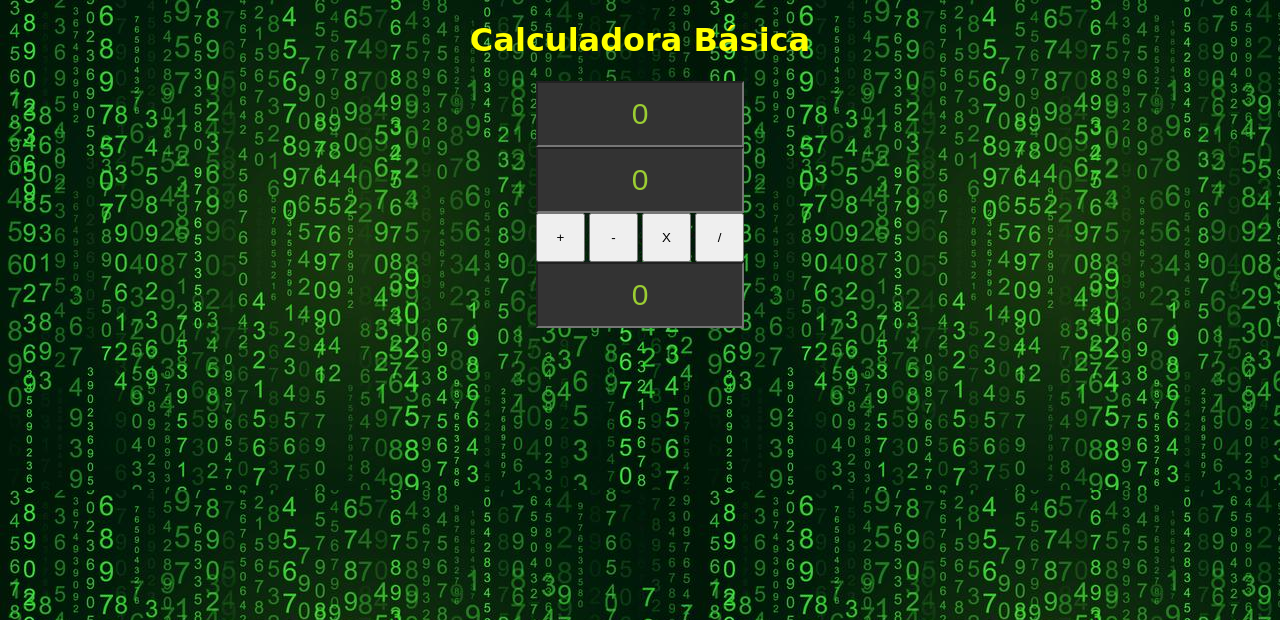
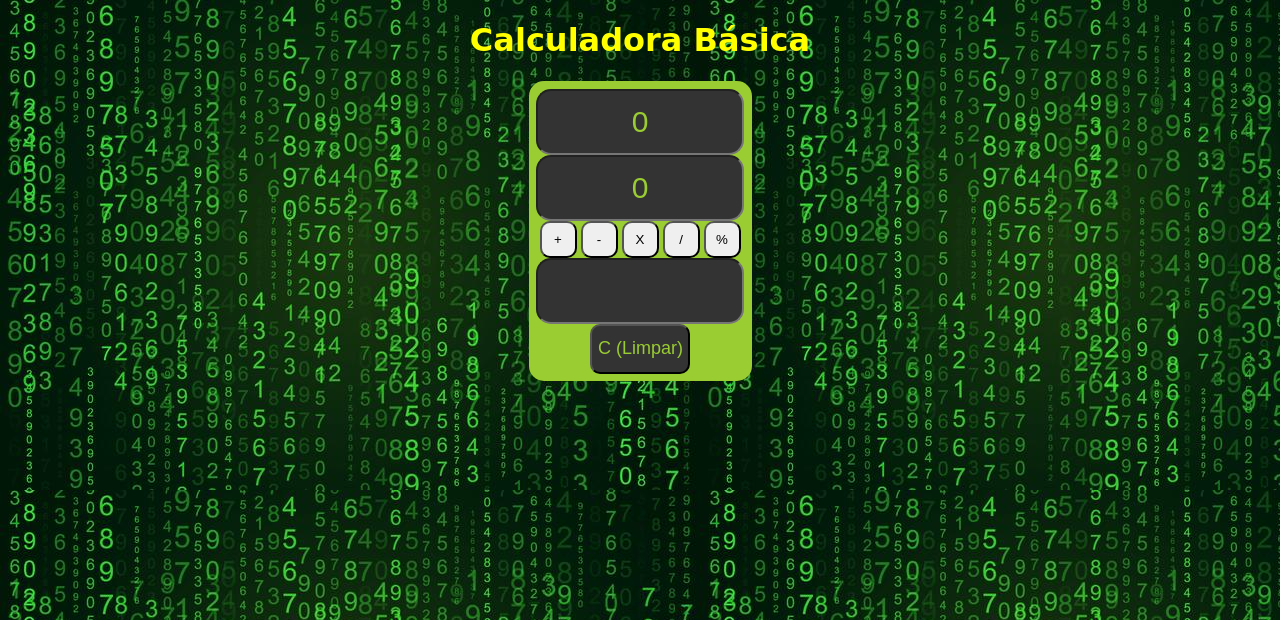
Before and after one commit to cuba900/calculadora-basica, a plain HTML site: page index.html in a window 1280 px wide. Shown: the top 620 px of the page. Drawn offline with nearby package versions, Linux system fonts and the light colour scheme.

Commit message:
update06102019

```diff
--- a/index.html
+++ b/index.html
@@ -11,19 +11,26 @@
 </head>
 <body>
     <h1>Calculadora Básica</h1>
-    <form name="calc">
+
+    <div id="calculadora">
+        <form id="calc" name="calc">
         <input id="caixa" type="Text" name="operando1" value="0" size="16">
         <br>
         <input id="caixa" type="Text" name="operando2" value="0" size="16">
         <br>
-        <input id="ope" type="Button" name="" value=" + " onclick="calcula('+')">
-        <input id="ope" type="Button" name="" value=" - " onclick="calcula('-')">
-        <input id="ope" type="Button" name="" value=" X " onclick="calcula('*')">
-        <input id="ope" type="Button" name="" value=" / " onclick="calcula('/')">
+        <input class="btn" id="ope" type="Button" name="" value=" + " onclick="calcula('+')">
+        <input class="btn" id="ope" type="Button" name="" value=" - " onclick="calcula('-')">
+        <input class="btn" id="ope" type="Button" name="" value=" X " onclick="calcula('*')">
+        <input class="btn" id="ope" type="Button" name="" value=" / " onclick="calcula('/')">
+        <input class="btn" id="ope" type="Button" name="" value=" % " onclick="calcula('%')">
         <br>
-        <input id="caixa" type="Text" name="resultado" value="0" size="16">
+        <input id="caixa" type="Text" name="resultado" value="" size="16">
         </form>
+        <input class="btn" id="limpar" type="reset" name="" value="C (Limpar)" onclick="clearcalc(event);">
+    </div>
 
+
+        <script src="https://ajax.googleapis.com/ajax/libs/jquery/3.1.1/jquery.min.js"></script>
         <script src="main.js"></script>
 
 </body>
--- a/main.js
+++ b/main.js
@@ -1,6 +1,11 @@
-function calcula(operacion){
-    let operando1 = document.calc.operando1.value
-    let operando2 = document.calc.operando2.value
-    let result = eval(operando1 + operacion + operando2)
+function calcula(operacion) {
+    let operando1=document.calc.operando1.value
+    let operando2=document.calc.operando2.value
+    let result=eval(operando1 + operacion + operando2)
     document.calc.resultado.value = result
 }
+
+function clearcalc(e) {
+    e.preventDefault();
+    $("#calc")[0].reset()
+}
--- a/style.css
+++ b/style.css
@@ -1,14 +1,24 @@
 body{
     text-align: center;
     position: relative;
-    /* background-color: rgb(241, 140, 8); */
     background-image: url("matrix-background.jpg");
 }
-form{
-    padding-left:0;
+
+#calculadora {
+    background-color: yellowgreen;
+    border-radius: 15px;
+    width:223px;
+    height: 292px;
+    margin: auto;
+    padding-top: 8px;
 
 
 }
+
+form td {
+    padding-left:0;
+}
+
 #caixa {
     text-align: center;
     width: 200px;
@@ -16,13 +26,25 @@ form{
     font-size: 30px;
     background-color: #333;
     color: yellowgreen;
+    border-radius: 15px;
 }
 #ope{
-    width: 49px;
-    height: 49px;
+    width: 37px;
+    height: 37px;
+    border-radius: 10px;
+    cursor: pointer;
+}
 
+#limpar{
+    width: 100px;
+    height: 50px;
+    border-radius: 10px;
+    background-color: #333;
+    color: yellowgreen;
+    font-size: 18px;
+    cursor: pointer;
+}
 
-}
 h1 {
     color:yellow;
     font-family: 'Pacifico', cursive;
@@ -30,9 +52,11 @@ h1 {
 h2 {
     color: transparent;
 }
+
 #linha{
     color: rgba(255, 255, 0, 0.979);
 }
+
 #contact{
     color: yellow;
     font-family: 'Pacifico', cursive;
```
